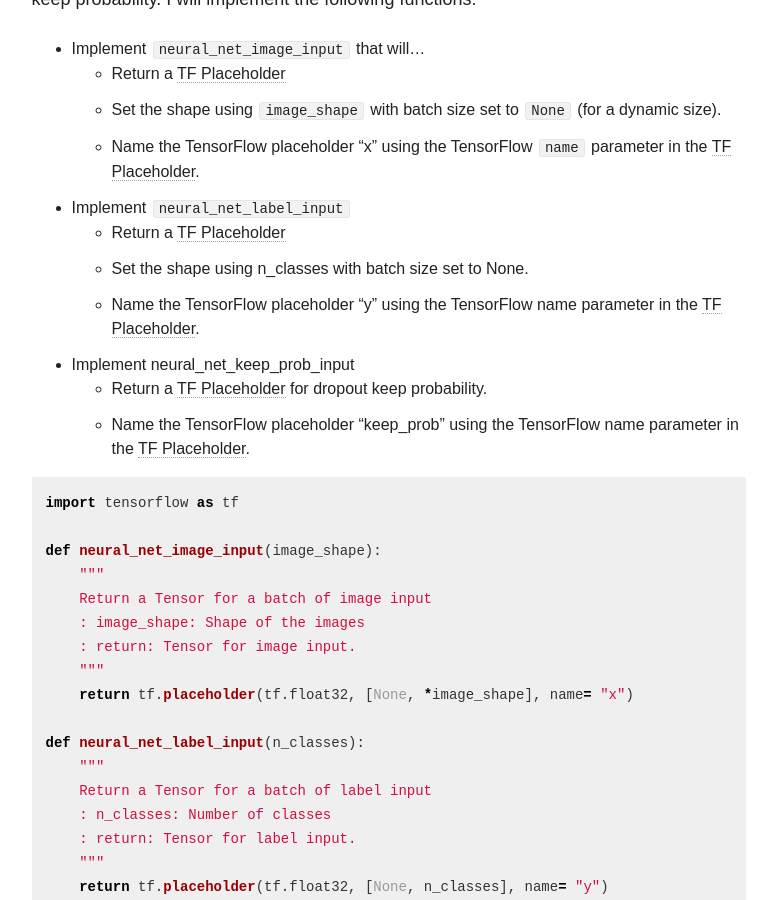
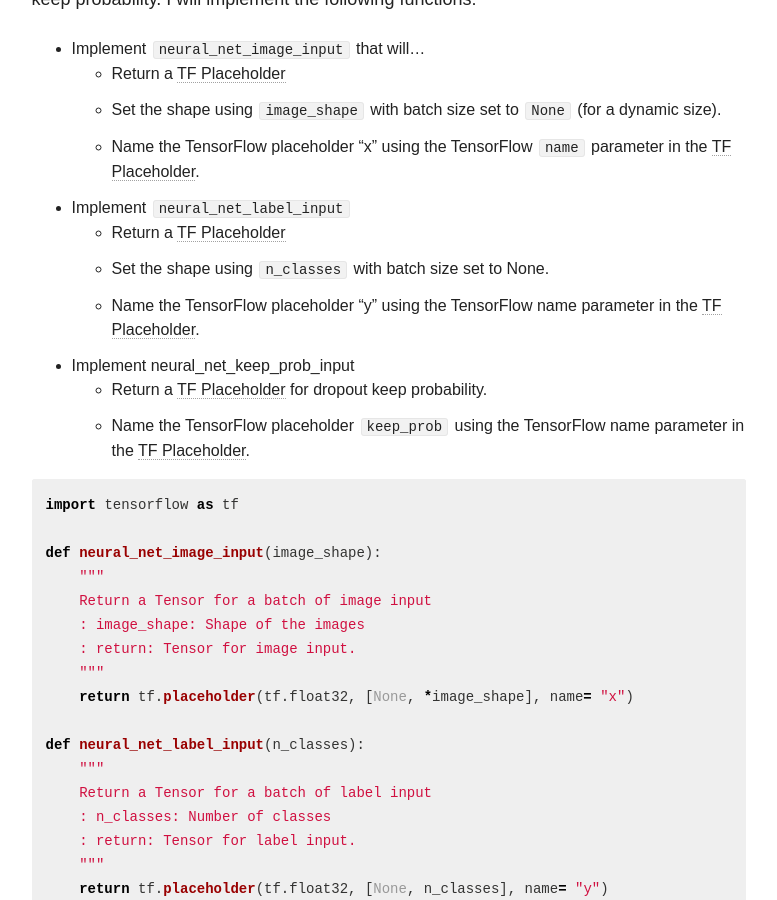
Before and after one commit to raquelredo/raquelredo.github.io_site, a Jekyll site: the page built from _portfolio/201-image-classification.md, in a window 1280 px wide and 900 px high, scrolled down 5753 px. Shown: the whole window, without its empty margins (348-1125 px from the left). Built offline with Jekyll 4.4.1, drawn with Linux system fonts in a browser that asks for light colours; nearby versions of some CDN libraries; comment, search, counter and statistics services are not loaded.

Commit message:
small typos fixed

````diff
--- a/_portfolio/201-image-classification.md
+++ b/_portfolio/201-image-classification.md
@@ -169,12 +169,12 @@
 
 + Implement `neural_net_label_input`
   + Return a [TF Placeholder][f7eb9246]
-  + Set the shape using n_classes with batch size set to None.
+  + Set the shape using `n_classes` with batch size set to None.
   + Name the TensorFlow placeholder "y" using the TensorFlow name parameter in the [TF Placeholder][f7eb9246].
 
 + Implement neural_net_keep_prob_input
   + Return a [TF Placeholder][f7eb9246] for dropout keep probability.
-  + Name the TensorFlow placeholder "keep_prob" using the TensorFlow name parameter in the [TF Placeholder][f7eb9246].
+  + Name the TensorFlow placeholder `keep_prob` using the TensorFlow name parameter in the [TF Placeholder][f7eb9246].
 
 ```python
 import tensorflow as tf
````
